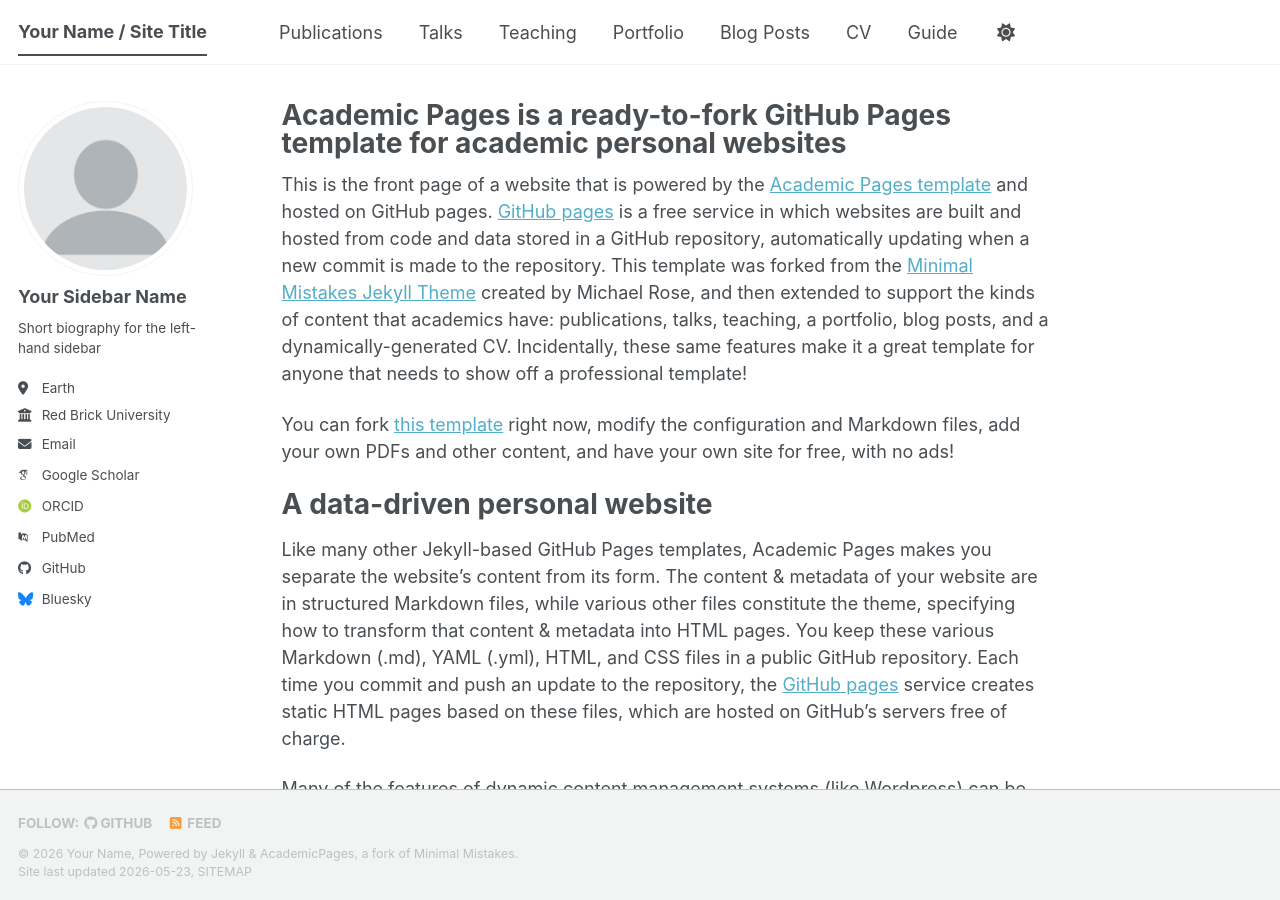
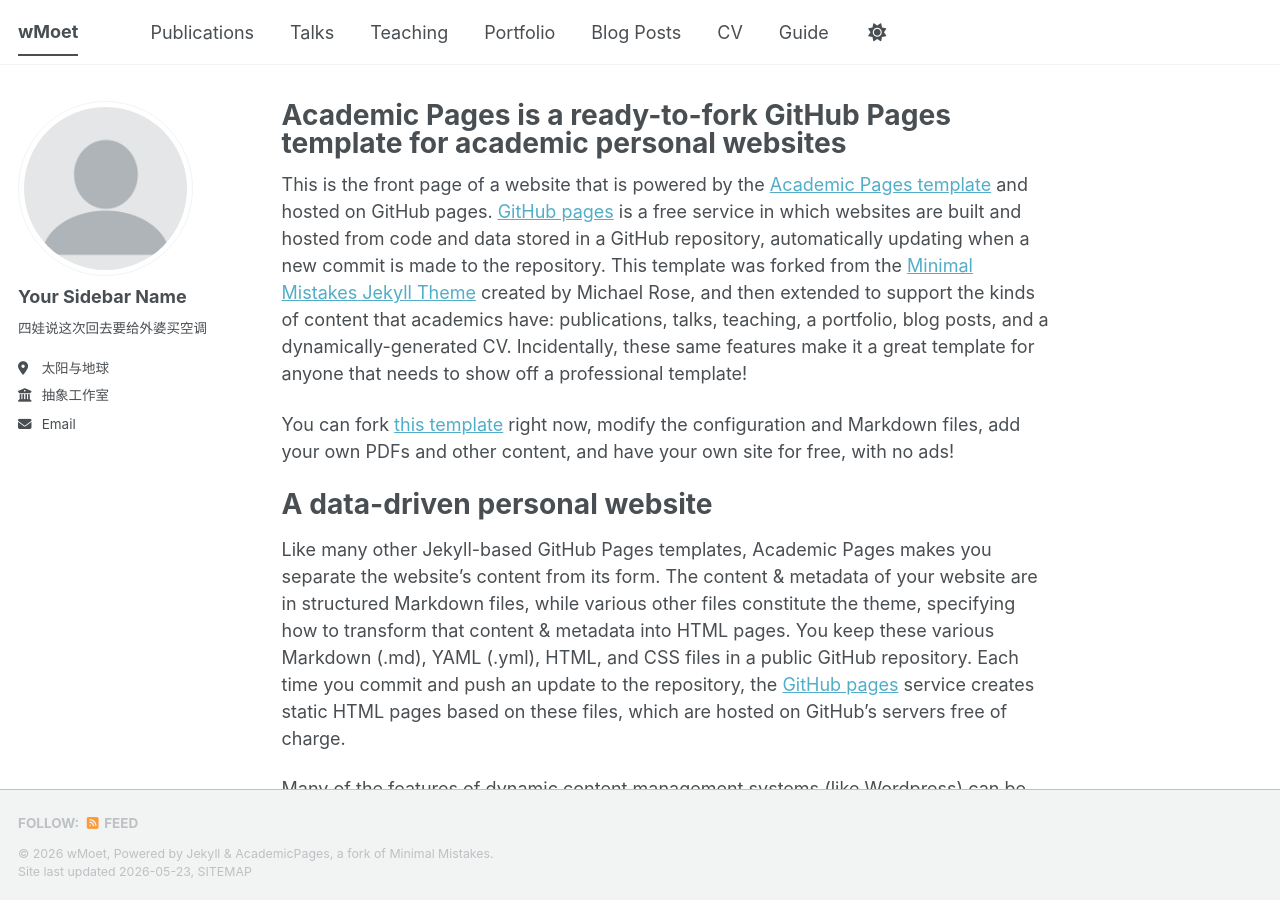
Before and after one commit to wMoet/wMoet.github.io, a Jekyll site: the page built from _pages/about.md, in a window 1280 px wide and 900 px high. Built offline with Jekyll 4.4.1, drawn with Linux system fonts in a browser that asks for light colours; some web fonts are replaced; a script bundle is joined from its source files by our own code; library files that are not in the unit come from our copies.

Commit message:
Update _config.yml

```diff
--- a/_config.yml
+++ b/_config.yml
@@ -9,14 +9,14 @@
 # Basic Site Settings
 locale                   : "en-US"
 site_theme               : "default" # The available themes options are "default", "air", "sunrise", "mint", "dirt" and "contrast"
-title                    : "Your Name / Site Title"
+title                    : "wMoet"
 title_separator          : "-"
-name                     : &name "Your Name"
+name                     : &name "wMoet"
 description              : &description "Your Name's academic portfolio"   # Update this with a general description of your site, this is the default if not overridden by a page
-url                      : https://academicpages.github.io # The base hostname & protocol for your site e.g. "https://[your GitHub username].github.io",
+url                      : https://wMoet.github.io # The base hostname & protocol for your site e.g. "https://[your GitHub username].github.io",
                                                            # or if you already have some other page hosted on Github then use "https://[your GitHub username].github.io/[Your Repo Name]"
 baseurl                  : "" # the subpath of your site, e.g. "/blog"
-repository               : "academicpages/academicpages.github.io"
+repository               : "wMoet/wMoet.github.io"
 
 # Site Author - The following control what appear as part of the author content on the side bar.
 #               If a field is blank the icon and link will not appear, otherwise it will be shown.
@@ -26,22 +26,22 @@ author:
   avatar           : "profile.png"
   name             : "Your Sidebar Name"
   pronouns         : # example: "she/her"
-  bio              : "Short biography for the left-hand sidebar"
-  location         : "Earth"
-  employer         : "Red Brick University"
+  bio              : "四娃说这次回去要给外婆买空调"
+  location         : "太阳与地球"
+  employer         : "抽象工作室"
   uri              : # URL
   email            : "none@example.org"
 
   # Academic websites
   academia         : # URL
   arxiv            : # URL - Update with the correct link to your profile
-  googlescholar    : "https://scholar.google.com/citations?user=PS_CX0AAAAAJ"
+  googlescholar    : # URL
   inspire-hep      : # URL
   impactstory      : # URL
-  orcid            : "https://orcid.org/yourorcidurl"
+  orcid            : # URL
   semantic         : # URL
   ssrn             : # URL
-  pubmed           : "https://www.ncbi.nlm.nih.gov/pubmed/?term=john+snow"
+  pubmed           : # URL
   researchgate     : # URL
   scopus           : # URL
   zotero           : # URL
@@ -51,13 +51,13 @@ author:
   bitbucket        : # Username - Update with your username on the site
   codepen          : # Username
   dribbble         : # Username
-  github           : "academicpages"
+  github           : # Username
   kaggle           : # Username
   stackoverflow    : # User number or user number and name (i.e., use "1" or "1/jeff-atwood")
 
   # Social media
   artstation       : # Username
-  bluesky          : "bsky.app" # Replace this with you Bluesky username
+  bluesky          : # Username
   facebook         : # Username
   flickr           : # Username
   foursquare       : # Username
```
